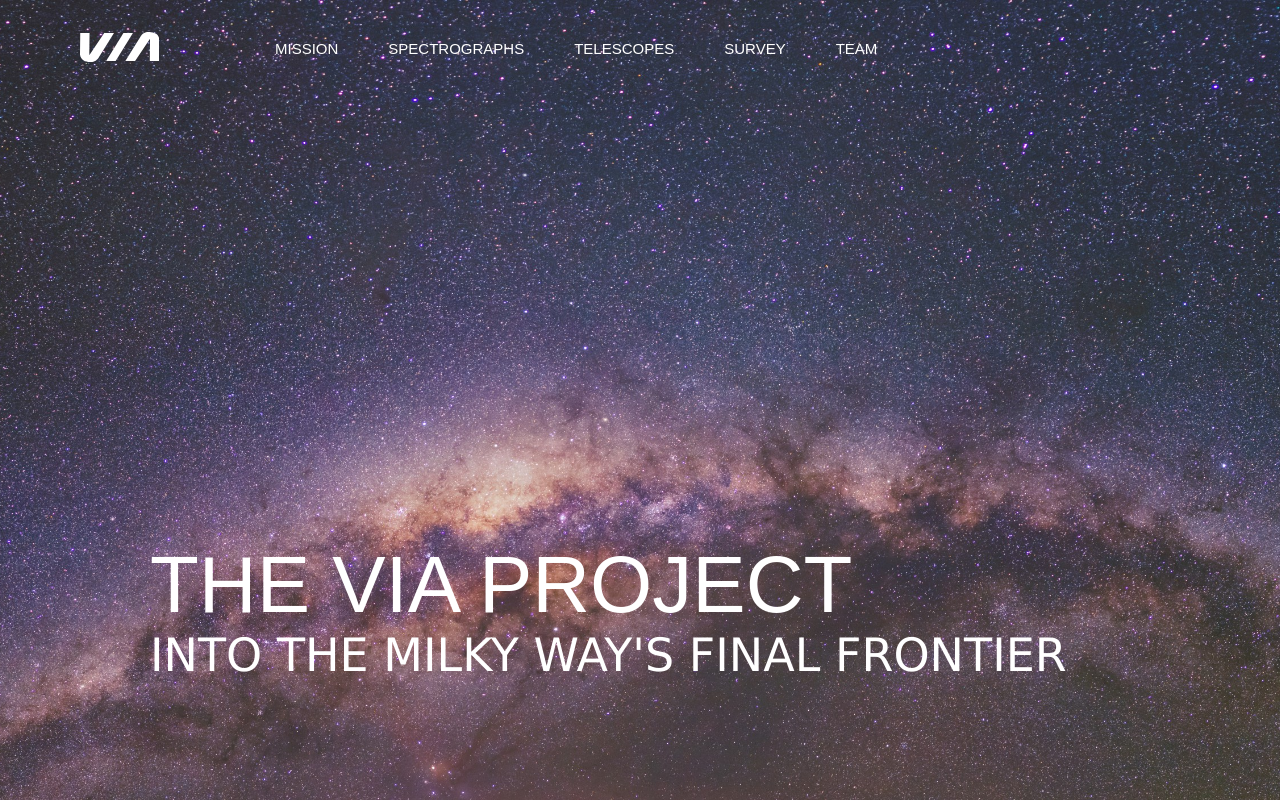
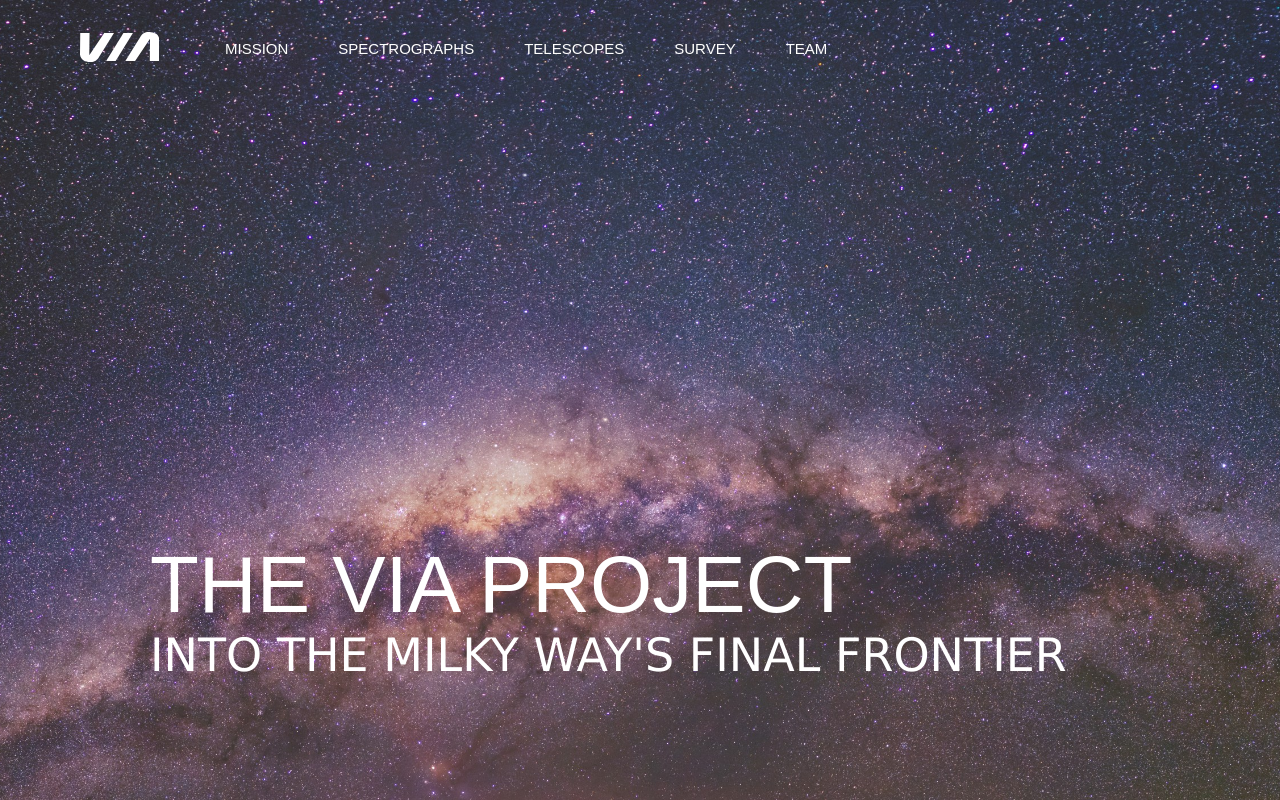
Before and after one commit to abonaca/via_test, a React (Create React App) app: page / in a window 1280 px wide. Built offline with nearby package versions, Linux system fonts and the light colour scheme; a web font is replaced by a local one.

Commit message:
closer header navigation

```diff
--- a/src/App.css
+++ b/src/App.css
@@ -118,7 +118,7 @@ a:not(.hover-none):hover {
 
 #navigation {
   display: inline-block;
-  left: 250px;
+  left: 200px;
 }
 
 #navigation, #navigation-right {
```
